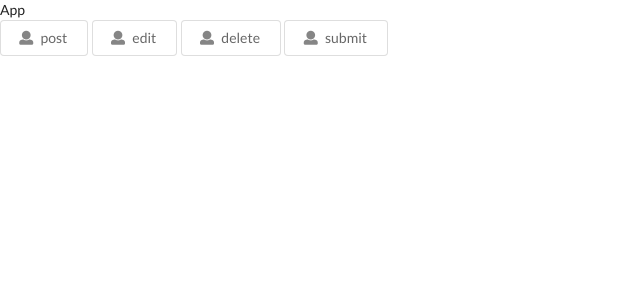
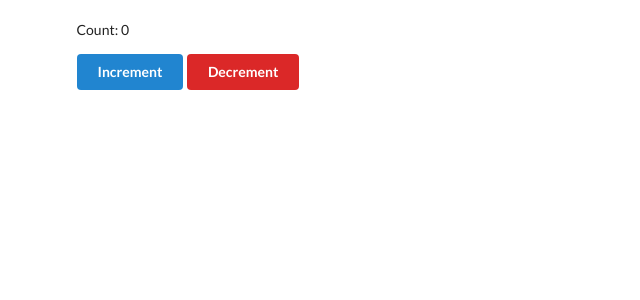
Before and after one commit to hiroaki9842/React_app, a React (Create React App) app in the folder todo_app/: page / in a window 1280 px wide. Shown: the top 300 px of the page, without its empty margins (0-640 px from the left). Built offline with nearby package versions, Linux system fonts and the light colour scheme.

Commit message:
stateの学習

```diff
--- a/todo_app/src/App.js
+++ b/todo_app/src/App.js
@@ -1,15 +1,30 @@
+// propsを用いたボタン作成
+// import React from 'react'
+// import Button from './Button'
+
+
+// const App = () => {
+//   return (
+//     <div>
+//       <div>App</div>
+//       <Button title='post'/>
+//       <Button title='edit'/>
+//       <Button title='delete'/>
+//       <Button title='submit'/>
+//     </div>
+//   )
+// }
+
+// export default App
+
+
 import React from 'react'
-import Button from './Button'
-
+import Counter from './components/Counter'
 
 const App = () => {
   return (
-    <div>
-      <div>App</div>
-      <Button title='post'/>
-      <Button title='edit'/>
-      <Button title='delete'/>
-      <Button title='submit'/>
+    <div className='ui container' style={{marginTop:'20px'}}>
+      <Counter />
     </div>
   )
 }
--- a/todo_app/src/Button.js
+++ b/todo_app/src/Button.js
@@ -1,12 +1,13 @@
-import React from 'react'
+// propsを用いたボタン作成
+// import React from 'react'
 
-const Button = (props) => {
-  return (
-    <button className="ui basic button">
-      <i class="icon user" />
-        {props.title}
-    </button>
-  )
-}
+// const Button = (props) => {
+//   return (
+//     <button className="ui basic button">
+//       <i class="icon user" />
+//         {props.title}
+//     </button>
+//   )
+// }
 
-export default Button
+// export default Button
--- /dev/null
+++ b/todo_app/src/components/Counter.js
@@ -0,0 +1,20 @@
+import React, { useState } from 'react'
+
+const Counter = () => {
+  const [count,setCount] = useState(0)
+  const onCountUp= () => {
+    setCount(count + 1);
+  }
+  const onCountDown= () => {
+    setCount(count - 1);
+  }
+  return (
+    <React.Fragment>
+      <p>Count: {count}</p>
+      <button className='ui primary button' onClick={onCountUp}>Increment</button>
+      <button className='ui red button' onClick={onCountDown}>Decrement</button>
+    </React.Fragment>
+  )
+}
+
+export default Counter
```
